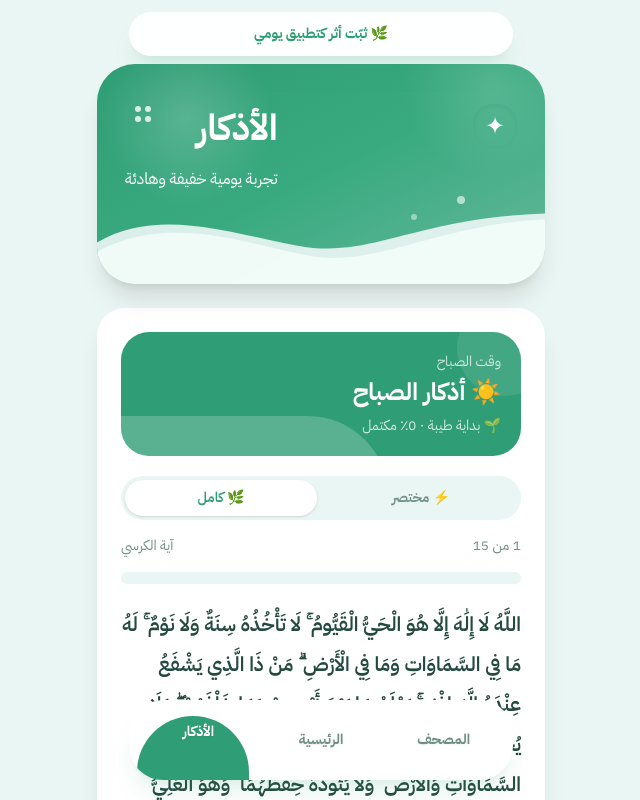
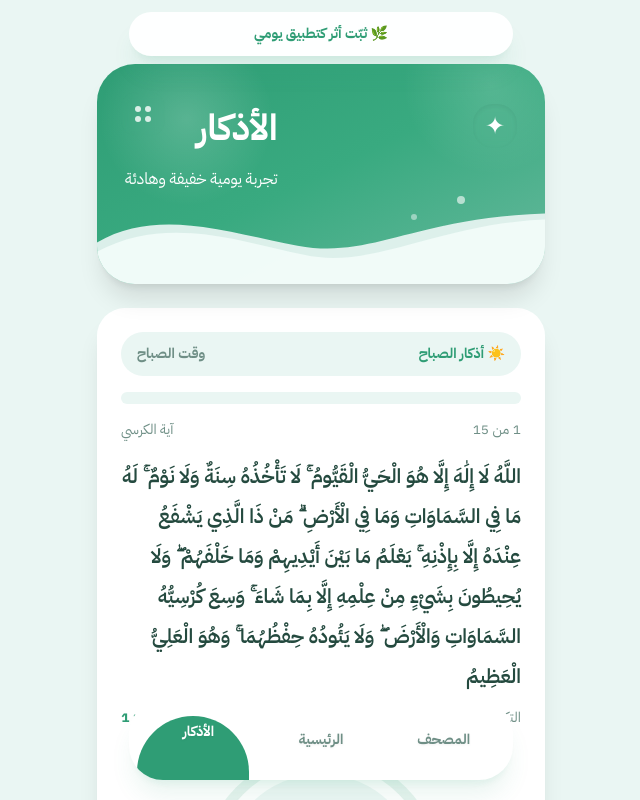
Before and after one commit to faheemappsa/athar, a React (Vite) app: page /dhikr in a window 1280 px wide. Shown: the whole page, without its empty margins (319-959 px from the left). Built offline with nearby package versions, Linux system fonts and the light colour scheme; the HTML template or start-up script is replaced by a standard one.

Commit message:
feat: refine dhikr journey and continuity card

```diff
--- a/src/components/Dhikr/Dhikr.tsx
+++ b/src/components/Dhikr/Dhikr.tsx
@@ -25,15 +25,44 @@ const PERIOD_LABEL: Record<DhikrCategory, string> = {
   sleep: "وقت السكينة",
 };
 
+const CONTINUITY_KEY = "athar-dhikr-completion-days";
+
+const getTodayKey = () => new Date().toISOString().slice(0, 10);
+
+const readCompletionDays = () => {
+  try {
+    return JSON.parse(localStorage.getItem(CONTINUITY_KEY) || "[]") as string[];
+  } catch {
+    return [];
+  }
+};
+
+const saveCompletionDay = () => {
+  try {
+    const today = getTodayKey();
+    const days = readCompletionDays();
+    const next = [today, ...days.filter((day) => day !== today)].slice(0, 30);
+    localStorage.setItem(CONTINUITY_KEY, JSON.stringify(next));
+    return next;
+  } catch {
+    return [];
+  }
+};
+
 export default function Dhikr() {
   const { location } = useSavedLocation();
   const [category, setCategory] = useState<DhikrCategory>(getFallbackCategory);
-  const [mode, setMode] = useState<DhikrMode>("full");
+  const mode: DhikrMode = "full";
   const [currentIndex, setCurrentIndex] = useState(0);
   const [count, setCount] = useState(0);
   const [feedback, setFeedback] = useState<"idle" | "success" | "complete">("idle");
   const [loaded, setLoaded] = useState(false);
   const [pulseKey, setPulseKey] = useState(0);
+  const [completionDays, setCompletionDays] = useState<string[]>([]);
+
+  useEffect(() => {
+    setCompletionDays(readCompletionDays());
+  }, []);
 
   useEffect(() => {
     let mounted = true;
@@ -72,10 +101,7 @@ export default function Dhikr() {
     };
   }, [location]);
 
-  const dhikrList = useMemo(() => {
-    const all = ADHKAR[category] || ADHKAR.morning;
-    return mode === "brief" ? all.filter((item) => item.mode === "brief") : all;
-  }, [category, mode]);
+  const dhikrList = useMemo(() => ADHKAR[category] || ADHKAR.morning, [category]);
 
   const progressKey = `athar-dhikr-${category}-${mode}`;
 
@@ -106,10 +132,32 @@ export default function Dhikr() {
   const current = dhikrList[currentIndex] || dhikrList[0];
   const safeCount = Math.max(1, current?.count || 1);
   const isComplete = count >= safeCount;
+  const isFinalDhikr = currentIndex + 1 >= dhikrList.length;
   const itemProgress = Math.min(100, (count / safeCount) * 100);
+  const remainingCount = Math.max(0, safeCount - count);
   const totalProgress = dhikrList.length > 0 ? ((currentIndex + count / safeCount) / dhikrList.length) * 100 : 0;
   const categoryInfo = CATEGORY_LABELS[category];
-  const stage = totalProgress >= 100 ? "🌳 اكتملت" : totalProgress >= 55 ? "🌿 تتقدم" : "🌱 بداية طيبة";
+  const completionCount = completionDays.length;
+  const identityCopy = completionCount >= 7 ? "أسبوع من المواظبة" : completionCount >= 3 ? `${completionCount} أيام من الوصل` : "عدت اليوم إلى الذكر";
+
+  const recordSessionCompletion = () => {
+    const next = saveCompletionDay();
+    setCompletionDays(next);
+  };
+
+  const goToNextDhikr = () => {
+    if (currentIndex + 1 < dhikrList.length) {
+      setCurrentIndex(currentIndex + 1);
+      setCount(0);
+      setFeedback("idle");
+      setPulseKey((value) => value + 1);
+      return;
+    }
+
+    setCount(safeCount);
+    setFeedback("complete");
+    recordSessionCompletion();
+  };
 
   const handleTap = () => {
     if (!current || isComplete) return;
@@ -123,6 +171,7 @@ export default function Dhikr() {
 
     if (newCount === safeCount) {
       setFeedback("complete");
+      if (isFinalDhikr) recordSessionCompletion();
       setTimeout(() => {
         if (currentIndex + 1 < dhikrList.length) {
           setCurrentIndex(currentIndex + 1);
@@ -134,11 +183,6 @@ export default function Dhikr() {
       setFeedback("success");
       setTimeout(() => setFeedback("idle"), 180);
     }
-  };
-
-  const saveForLater = () => {
-    setFeedback("complete");
-    setTimeout(() => setFeedback("idle"), 700);
   };
 
   const resetProgress = () => {
@@ -169,29 +213,13 @@ export default function Dhikr() {
       transition={{ duration: 0.4, delay: 0.2 }}
       className="w-full overflow-hidden rounded-card bg-white p-6 shadow-xl transition-all duration-300 hover:-translate-y-1 hover:shadow-2xl"
     >
-      <div className="relative mb-5 overflow-hidden rounded-[28px] bg-action p-5 text-white">
-        <div className="relative z-10">
-          <p className="text-sm text-white/75">{PERIOD_LABEL[category]}</p>
-          <h2 className="mt-1 text-2xl font-bold">{categoryInfo.emoji} {categoryInfo.title}</h2>
-          <p className="mt-2 text-sm text-white/80">{stage} · {Math.round(totalProgress)}٪ مكتمل</p>
-        </div>
-        <div className="absolute -bottom-10 left-0 h-20 w-2/3 rounded-tr-[90px] bg-white/20" />
-        <div className="absolute -right-8 -top-8 h-24 w-24 rounded-full bg-white/10" />
+      <div className="mb-4 flex items-center justify-between rounded-full bg-primary-bg px-4 py-3 text-sm font-bold text-secondary-text">
+        <span className="text-action">{categoryInfo.emoji} {categoryInfo.title}</span>
+        <span>{PERIOD_LABEL[category]}</span>
       </div>
 
-      <div className="mb-4 grid grid-cols-2 gap-2 rounded-full bg-primary-bg p-1">
-        <button
-          onClick={() => setMode("brief")}
-          className={`rounded-full py-2 text-sm font-semibold transition ${mode === "brief" ? "bg-white text-action shadow" : "text-secondary-text"}`}
-        >
-          ⚡ مختصر
-        </button>
-        <button
-          onClick={() => setMode("full")}
-          className={`rounded-full py-2 text-sm font-semibold transition ${mode === "full" ? "bg-white text-action shadow" : "text-secondary-text"}`}
-        >
-          🌿 كامل
-        </button>
+      <div className="mb-4 h-3 w-full overflow-hidden rounded-full bg-primary-bg">
+        <div className="h-full rounded-full bg-action transition-all duration-300" style={{ width: `${Math.min(100, totalProgress)}%` }} />
       </div>
 
       <div className="mb-4 flex items-center justify-between text-sm text-secondary-text">
@@ -199,12 +227,11 @@ export default function Dhikr() {
         <span>{current.title}</span>
       </div>
 
-      <div className="mb-5 h-3 w-full overflow-hidden rounded-full bg-primary-bg">
-        <div className="h-full rounded-full bg-action transition-all duration-300" style={{ width: `${Math.min(100, totalProgress)}%` }} />
+      <p className="break-words text-xl font-semibold leading-loose text-primary-text">{current.text}</p>
+      <div className="mt-3 flex items-center justify-between text-sm text-secondary-text">
+        <span>التكرار: {safeCount}</span>
+        <span className="font-bold text-action">المتبقي: {remainingCount}</span>
       </div>
-
-      <p className="break-words text-xl font-semibold leading-loose text-primary-text">{current.text}</p>
-      <p className="mt-3 text-sm text-secondary-text">التكرار: {safeCount}</p>
 
       <button
         onClick={handleTap}
@@ -254,22 +281,26 @@ export default function Dhikr() {
         </motion.div>
       </button>
 
-      <p className="mt-3 text-center text-xs text-secondary-text">تقدم هذا الذكر محفوظ تلقائياً</p>
+      {!isComplete && (
+        <button onClick={goToNextDhikr} className="mx-auto mt-3 block rounded-full px-5 py-2 text-sm font-bold text-secondary-text transition hover:bg-primary-bg">
+          الذكر التالي ←
+        </button>
+      )}
 
-      <div className="mt-4 grid grid-cols-2 gap-2">
-        <button onClick={saveForLater} className="rounded-full bg-primary-bg py-3 text-sm font-semibold text-action">
-          حفظ التقدم
-        </button>
-        <button onClick={resetProgress} className="rounded-full bg-primary-bg py-3 text-sm font-semibold text-secondary-text">
-          البدء من جديد
+      <p className="mt-3 text-center text-xs text-secondary-text">تقدمك محفوظ تلقائياً</p>
+
+      <div className="mt-4 flex justify-center">
+        <button onClick={resetProgress} className="rounded-full bg-primary-bg px-6 py-3 text-sm font-semibold text-secondary-text">
+          إعادة الأذكار
         </button>
       </div>
 
-      {currentIndex + 1 >= dhikrList.length && isComplete && (
-        <div className="mt-4 rounded-[28px] bg-mint-soft p-5 text-center">
-          <p className="text-2xl">🌳</p>
-          <p className="mt-2 font-bold text-primary-text">أتممت أذكارك</p>
-          <p className="mt-1 text-sm text-secondary-text">أثر طيب يُكتب لك بإذن الله</p>
+      {isFinalDhikr && isComplete && (
+        <div className="mt-4 overflow-hidden rounded-[28px] bg-mint-soft p-5 text-center">
+          <p className="text-2xl">🌿</p>
+          <p className="mt-2 text-lg font-extrabold text-primary-text">من أهل الذكر</p>
+          <p className="mt-1 text-sm font-semibold text-secondary-text">{identityCopy}</p>
+          <p className="mt-3 text-sm leading-relaxed text-secondary-text">غدًا نلتقي على ذكرٍ جديد.</p>
         </div>
       )}
     </motion.div>
```
